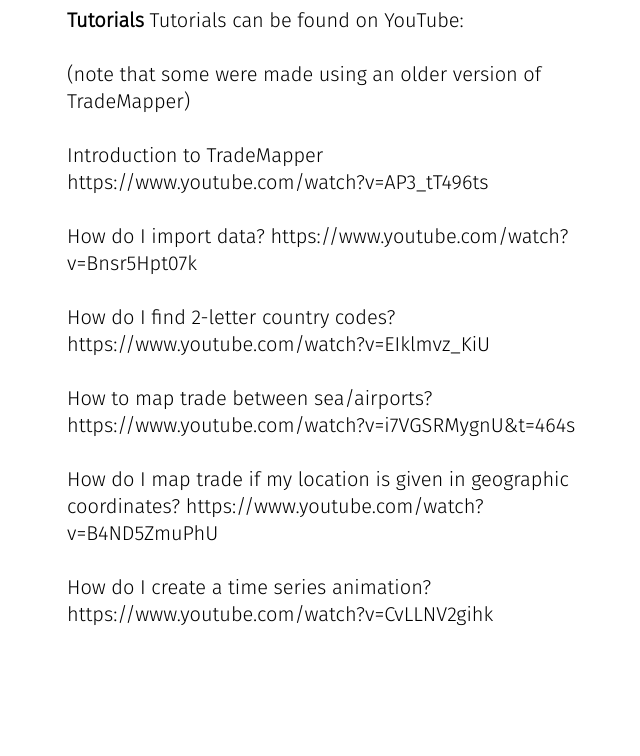
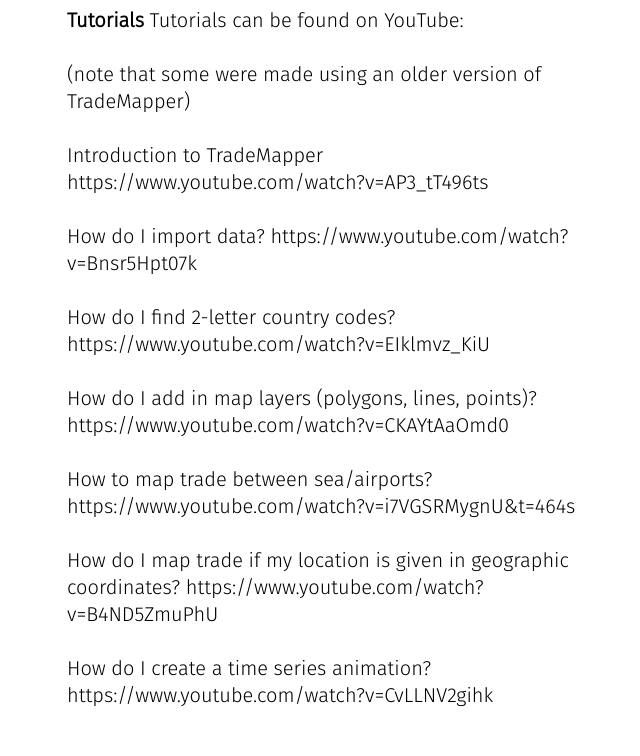
Before and after one commit to trademapper/trademapper-js, a Jekyll site: the page built from _pages/07_Examples.md, in a window 1280 px wide. Shown: the part 623-1379 px from the top of the page, without its empty margins (453-1093 px from the left). Built offline with Jekyll 4.4.1, drawn with Linux system fonts in a browser that asks for light colours; before the commit the page ends 1298 px from its top, so only the background shows below that.

Commit message:
Update 07_Examples.md

```diff
--- a/_pages/07_Examples.md
+++ b/_pages/07_Examples.md
@@ -20,6 +20,8 @@
 
 How do I find 2-letter country codes? https://www.youtube.com/watch?v=EIklmvz_KiU
 
+How do I add in map layers (polygons, lines, points)? https://www.youtube.com/watch?v=CKAYtAaOmd0
+
 How to map trade between sea/airports? https://www.youtube.com/watch?v=i7VGSRMygnU&t=464s
 
 How do I map trade if my location is given in geographic coordinates? https://www.youtube.com/watch?v=B4ND5ZmuPhU
```
